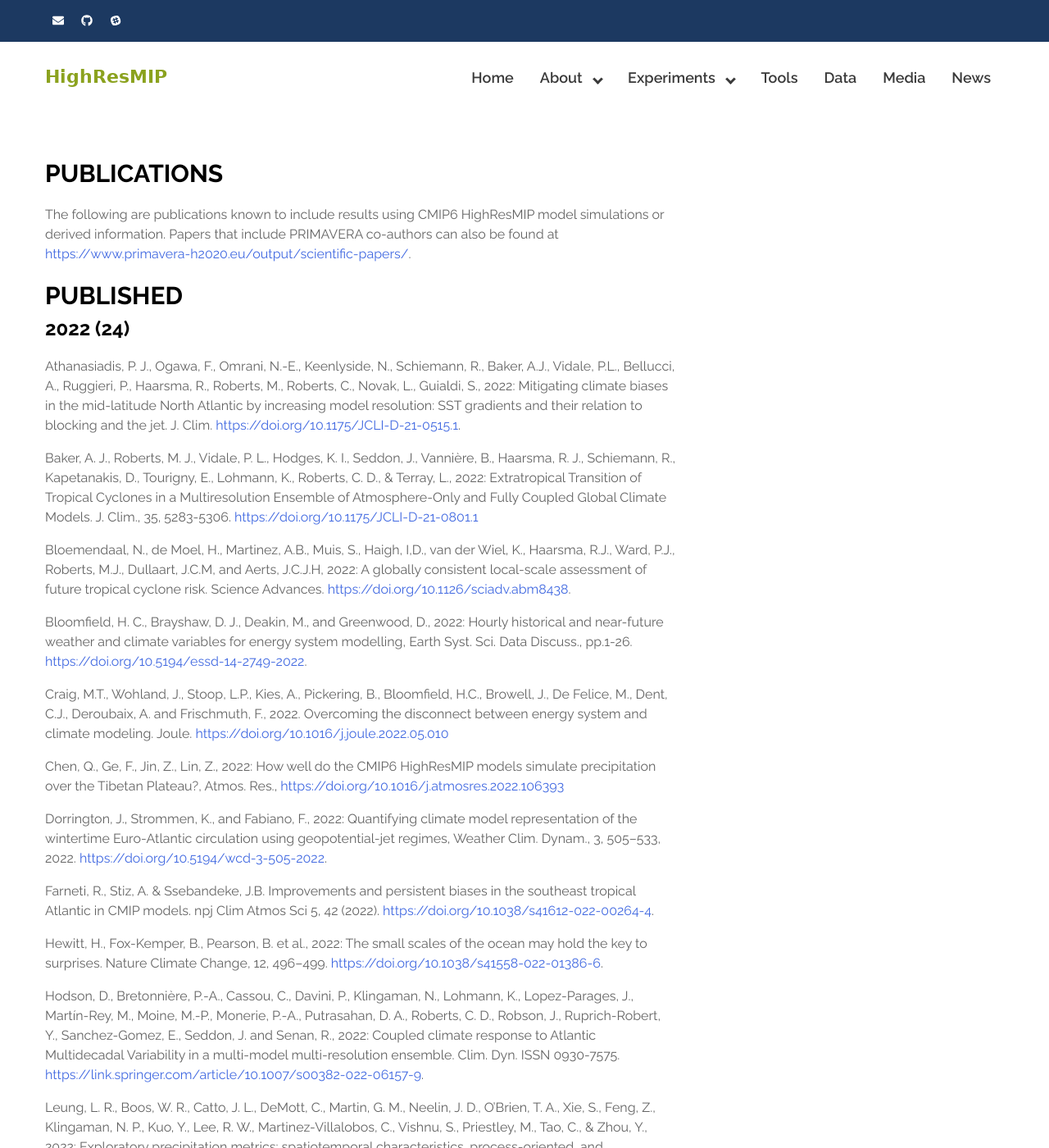
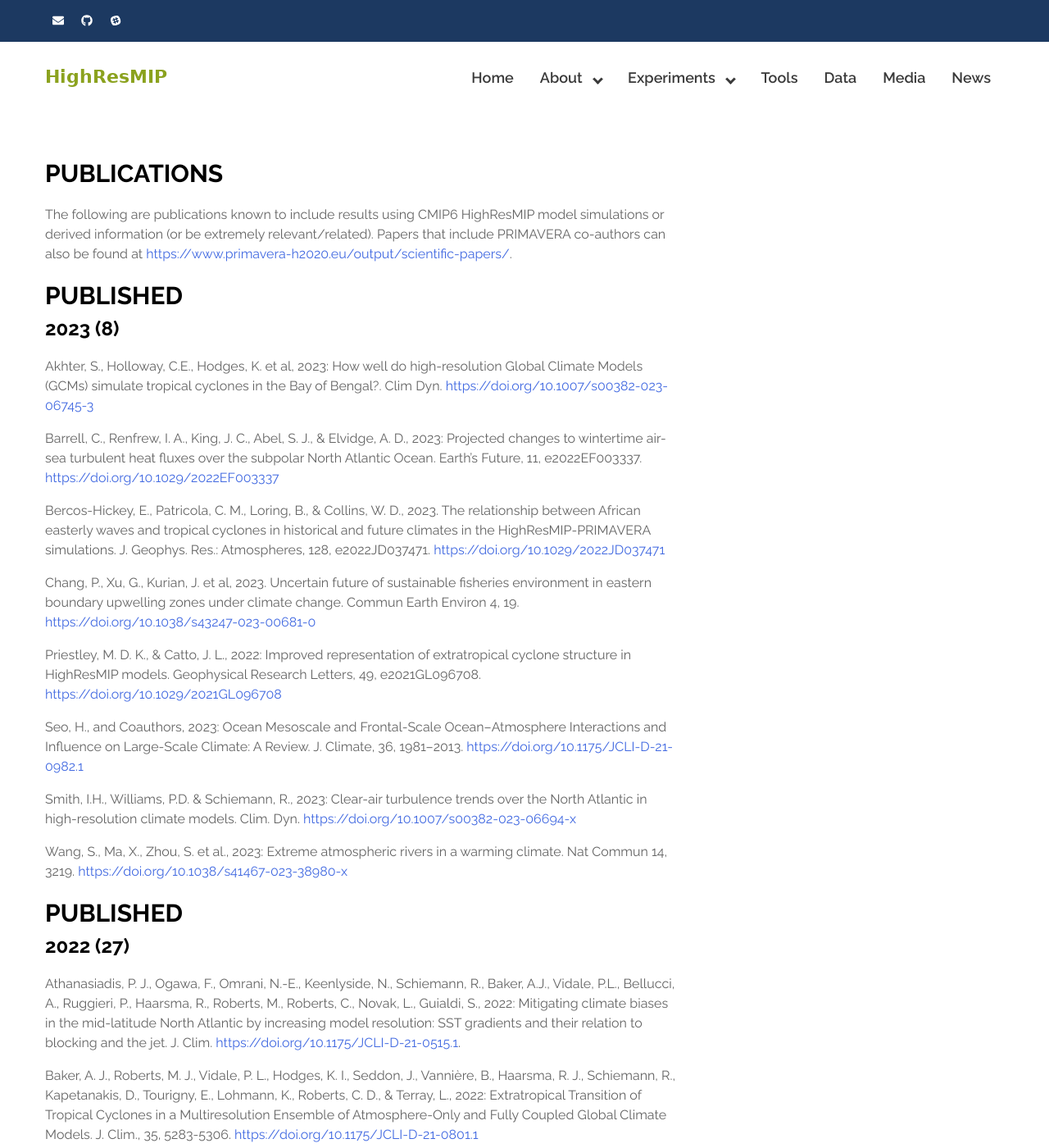
Before and after one commit to HighResMIP2/HighResMIP2.github.io, a Jekyll site: the page built from publications.md, in a window 1280 px wide and 1400 px high. Shown: the whole window at 82% size. Built offline with Jekyll 4.4.1, drawn with Linux system fonts in a browser that asks for light colours; some of the changed text lies outside the part shown.

Commit message:
Added more refs

```diff
--- a/publications.md
+++ b/publications.md
@@ -4,11 +4,29 @@ title: Publications
 permalink: /about/publications/
 ---
 
-The following are publications known to include results using CMIP6 HighResMIP model simulations or derived information. Papers that include PRIMAVERA co-authors can also be found at [https://www.primavera-h2020.eu/output/scientific-papers/](https://www.primavera-h2020.eu/output/scientific-papers/).
+The following are publications known to include results using CMIP6 HighResMIP model simulations or derived information (or be extremely relevant/related). Papers that include PRIMAVERA co-authors can also be found at [https://www.primavera-h2020.eu/output/scientific-papers/](https://www.primavera-h2020.eu/output/scientific-papers/).
 
 
 ## Published
-### 2022 (24)
+### 2023 (8)
+Akhter, S., Holloway, C.E., Hodges, K. et al, 2023: How well do high-resolution Global Climate Models (GCMs) simulate tropical cyclones in the Bay of Bengal?. Clim Dyn. [https://doi.org/10.1007/s00382-023-06745-3](https://doi.org/10.1007/s00382-023-06745-3)
+
+Barrell, C., Renfrew, I. A., King, J. C., Abel, S. J., & Elvidge, A. D., 2023: Projected changes to wintertime air-sea turbulent heat fluxes over the subpolar North Atlantic Ocean. Earth's Future, 11, e2022EF003337. [https://doi.org/10.1029/2022EF003337](https://doi.org/10.1029/2022EF003337)
+
+Bercos-Hickey, E., Patricola, C. M., Loring, B., & Collins, W. D., 2023. The relationship between African easterly waves and tropical cyclones in historical and future climates in the HighResMIP-PRIMAVERA simulations. J. Geophys. Res.: Atmospheres, 128, e2022JD037471. [https://doi.org/10.1029/2022JD037471](https://doi.org/10.1029/2022JD037471)
+
+Chang, P., Xu, G., Kurian, J. et al, 2023. Uncertain future of sustainable fisheries environment in eastern boundary upwelling zones under climate change. Commun Earth Environ 4, 19. [https://doi.org/10.1038/s43247-023-00681-0](https://doi.org/10.1038/s43247-023-00681-0)
+
+Priestley, M. D. K., & Catto, J. L., 2022: Improved representation of extratropical cyclone structure in HighResMIP models. Geophysical Research Letters, 49, e2021GL096708. [https://doi.org/10.1029/2021GL096708](https://doi.org/10.1029/2021GL096708)
+
+Seo, H., and Coauthors, 2023: Ocean Mesoscale and Frontal-Scale Ocean–Atmosphere Interactions and Influence on Large-Scale Climate: A Review. J. Climate, 36, 1981–2013. [https://doi.org/10.1175/JCLI-D-21-0982.1](https://doi.org/10.1175/JCLI-D-21-0982.1])
+
+Smith, I.H., Williams, P.D. & Schiemann, R., 2023: Clear-air turbulence trends over the North Atlantic in high-resolution climate models. Clim. Dyn. [https://doi.org/10.1007/s00382-023-06694-x](https://doi.org/10.1007/s00382-023-06694-x)
+
+Wang, S., Ma, X., Zhou, S. et al., 2023: Extreme atmospheric rivers in a warming climate. Nat Commun 14, 3219. [https://doi.org/10.1038/s41467-023-38980-x](https://doi.org/10.1038/s41467-023-38980-x)
+
+## Published
+### 2022 (27)
 
 Athanasiadis, P. J., Ogawa, F., Omrani, N.-E., Keenlyside, N., Schiemann, R., Baker, A.J., Vidale, P.L., Bellucci, A., Ruggieri, P., Haarsma, R., Roberts, M., Roberts, C., Novak, L., Guialdi, S., 2022: Mitigating climate biases in the mid-latitude North Atlantic by increasing model resolution: SST gradients and their relation to blocking and the jet. J. Clim. [https://doi.org/10.1175/JCLI-D-21-0515.1](https://doi.org/10.1175/JCLI-D-21-0515.1).
 
@@ -26,6 +44,8 @@ Atmos. Res., [https://doi.org/10.1016/j.atmosres.2022.106393](https://doi.org/10
 Dorrington, J., Strommen, K., and Fabiano, F., 2022: Quantifying climate model representation of the wintertime Euro-Atlantic circulation using geopotential-jet regimes, Weather Clim. Dynam.,  3, 505–533, 2022. [https://doi.org/10.5194/wcd-3-505-2022](https://doi.org/10.5194/wcd-3-505-2022).
 
 Farneti, R., Stiz, A. & Ssebandeke, J.B. Improvements and persistent biases in the southeast tropical Atlantic in CMIP models. npj Clim Atmos Sci 5, 42 (2022). [https://doi.org/10.1038/s41612-022-00264-4](https://doi.org/10.1038/s41612-022-00264-4).
+
+Haslebacher, C., Demory, M.-E., Demory, B.-O., Sarazin, M., and Vidale, P. L., 2022: Impact of climate change on site characteristics of eight major astronomical observatories using high-resolution global climate projections until 2050. Astronomy and Astrophysics, 665. [https://doi.org/10.1051/0004-6361/202142493](https://doi.org/10.1051/0004-6361/202142493).
 
 Hewitt, H., Fox-Kemper, B., Pearson, B. et al., 2022: The small scales of the ocean may hold the key to surprises. Nature Climate Change, 12, 496–499. [https://doi.org/10.1038/s41558-022-01386-6](https://doi.org/10.1038/s41558-022-01386-6).
 
@@ -49,6 +69,8 @@ Paolini, L. F., Athanasiadis, P. J., Ruggieri, P., & Bellucci, A., 2022: The atm
 
 Priestley, M. D. K., & Catto, J. L., 2022: Improved representation of extratropical cyclone structure in HighResMIP models. Geophysical Research Letters, 49, e2021GL096708. [https://doi.org/10.1029/2021GL096708](https://doi.org/10.1029/2021GL096708).
 
+Rhoades, A.M., et al., 2022: Asymmetric Emergence of Low-to-No Snow in the American Cordillera. Nat. Clim. Chang. 12, 1151–1159 (2022). [https://doi.org/10.1038/s41558-022-01518-y](https://doi.org/10.1038/s41558-022-01518-y).
+
 Seo, H., O'Neill, L.W., Bourassa, M.A., Czeja, A., Drushka, K., Edson, J.B., Fox-Kemper, B., Frenger, I., Gille, S.T., Kirtman, B.P., Minobe, S., Pendergrass, A.G., Renault, L., Roberts, M.J., Schneider, N., Small, R.J., Stoffelen, A., Wang, Q., 2022: Ocean Mesoscale and Frontal-scale Ocean-Atmosphere Interactions and Influence on Large-scale Climate: A review. J. Clim., accepted.
 
 Song, K., Zhao, J., Zhan, R., Tao, L., & Chen, L., 2022: Confidence and uncertainty in simulating tropical cyclone long-term variability using the CMIP6-HighResMIP, Journal of Climate. [https://doi.org/10.1175/JCLI-D-21-0875.1](https://doi.org/10.1175/JCLI-D-21-0875.1).
@@ -62,8 +84,10 @@ Tsartsali, E. E., Haarsma, R. J., Athanasiadis, P. J., Bellucci, A., de Vries, H
 Zhao, M., 2022: A Study of AR-, TS-, and MCS-Associated Precipitation and Extreme Precipitation in Present and Warmer Climates. Journal of Climate, 35(2), 479-497. [https://doi.org/10.1175/JCLI-D-21-0145.1](https://doi.org/10.1175/JCLI-D-21-0145.1).
 
 
-### 2021 (21)
+### 2021 (22)
 Bellucci, A., and Coauthors, 2021: Air-sea interactions over the Gulf Stream in an ensemble of HighResMIP present climate simulations. Clim. Dyn. [https://doi.org/10.1007/s00382-020-05573-z](https://doi.org/10.1007/s00382-020-05573-z).
+
+Dong, T., Dong, W., 2021: Evaluation of extreme precipitation over Asia in CMIP6 models. Clim Dyn 57, 1751–1769. [https://doi.org/10.1007/s00382-021-05773-1][https://doi.org/10.1007/s00382-021-05773-1]
 
 Grist, J.P., S. A. Josey, B. Sinha, J. L. Catto, M. J. Roberts, A.C. Coward, 2021: Future evolution of an eddy rich ocean leads to enhanced east Atlantic storminess in a coupled model projection. GRL. [https://doi.org/10.1029/2021GL092719](https://doi.org/10.1029/2021GL092719).
 
@@ -268,14 +292,12 @@ H. T. Hewitt, M. J. Bell, E. P. Chassignet, A. Czaja, D. Ferreira, S. M. Griffie
 R. J. Haarsma, M. Roberts, P. L. Vidale, C. A. Senior, A. Bellucci, Q. Bao, P. Chang, S. Corti, N. S. Fučkar, V. Guemas, J. von Hardenberg, W. Hazeleger, C. Kodama, T. Koenigk, L. R. Leung, J. Lu, J.-J. Luo, J. Mao, M. S. Mizielinski, R. Mizuta, P. Nobre, M. Satoh, E. Scoccimarro, T. Semmler, J. Small, J.-S. von Storch, 2016: High resolution model intercomparison project (HighResMIP). Geoscientifc Model Development. [https://doi.org/10.5194/gmd-9-4185-2016](https://doi.org/10.5194/gmd-9-4185-2016)
 
 
-## Submitted/in prep (4)
+## Submitted/in prep (3)
 Docquier, D., Vannitsem, S., Bellucci, A., and Frankignoul, C.: Interactions between ocean heat budget terms in HighResMIP climate models measured by the rate of information transfer, EGUsphere [preprint], [https://doi.org/10.5194/egusphere-2022-1340](https://doi.org/10.5194/egusphere-2022-1340), 2022.
-
-Haslebacher, C., Demory, M.-E., Demory, B.-O., Sarazin, M., and Vidale, P. L., 2022: Impact of climate change on site characteristics of eight major astronomical observatories using high-resolution global climate projections until 2050. Astronomy and Astrophysics, submitted. arXiv:2208.04918v1.
 
 Muis, S., et al., 2022: Global projections of storm surges using high-resolution CMIP6 climate models: validation, projected changes, and methodological challenges. Earth's Future, submitted. [https://doi.org/10.1002/essoar.10511919.1](https://doi.org/10.1002/essoar.10511919.1)
 
-Rhoades, A.M., et al., 2021: Asymmetric Emergence of Low-to-No Snow in the American Cordillera. Nature Climate Change, submitted (Dec 2021). [https://doi.org/10.21203/rs.3.rs-969310/v1](https://doi.org/10.21203/rs.3.rs-969310/v1).
+Seddon, J., et al., 2023: The analysis of large-volume multi-institute climate model output at a Central Analysis Facility. GMD, submitted.
 
 ## Derived datasets
 Roberts, M. (2019): CMIP6 HighResMIP: Tropical storm tracks. Centre for Environmental Data Analysis, *date of citation*. [http://catalogue.ceda.ac.uk/uuid/e82a62d926d7448696a2b60c1925f811](http://catalogue.ceda.ac.uk/uuid/e82a62d926d7448696a2b60c1925f811).
```
